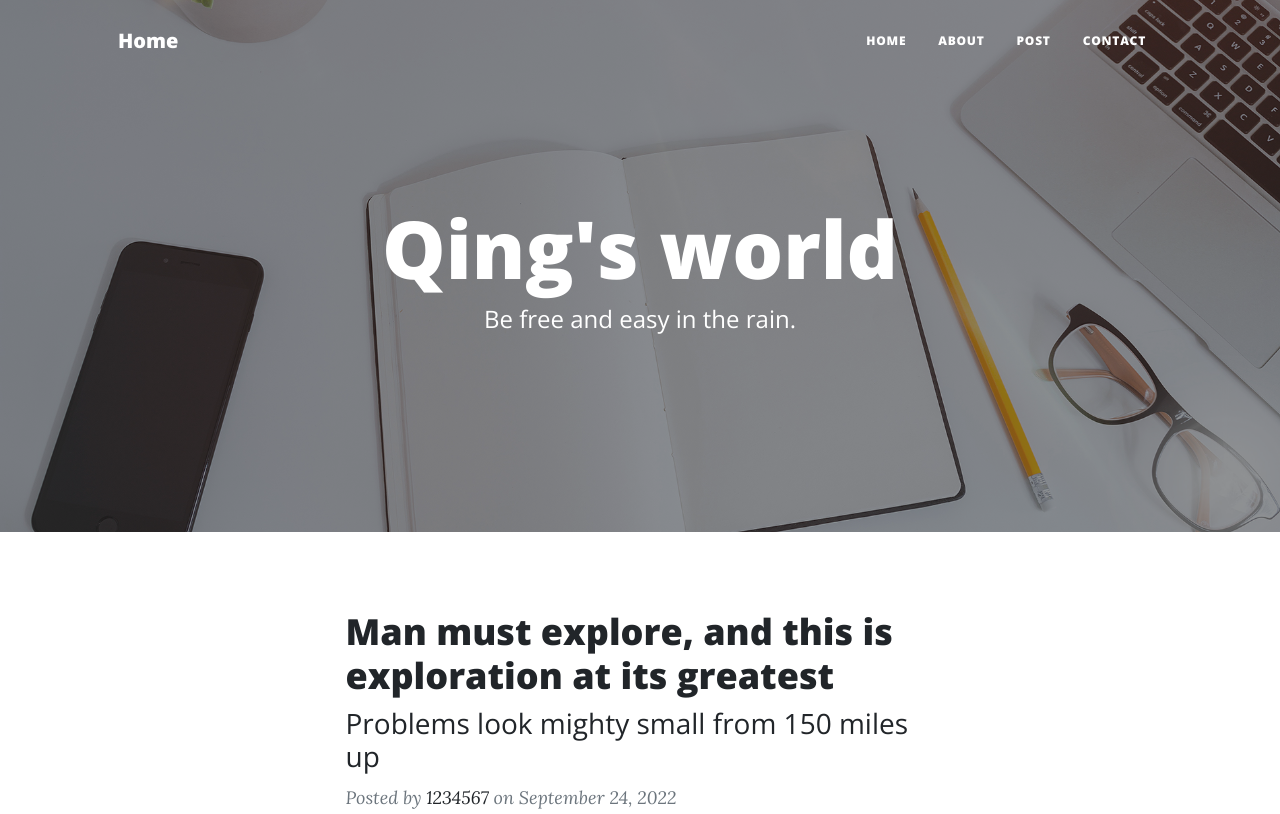
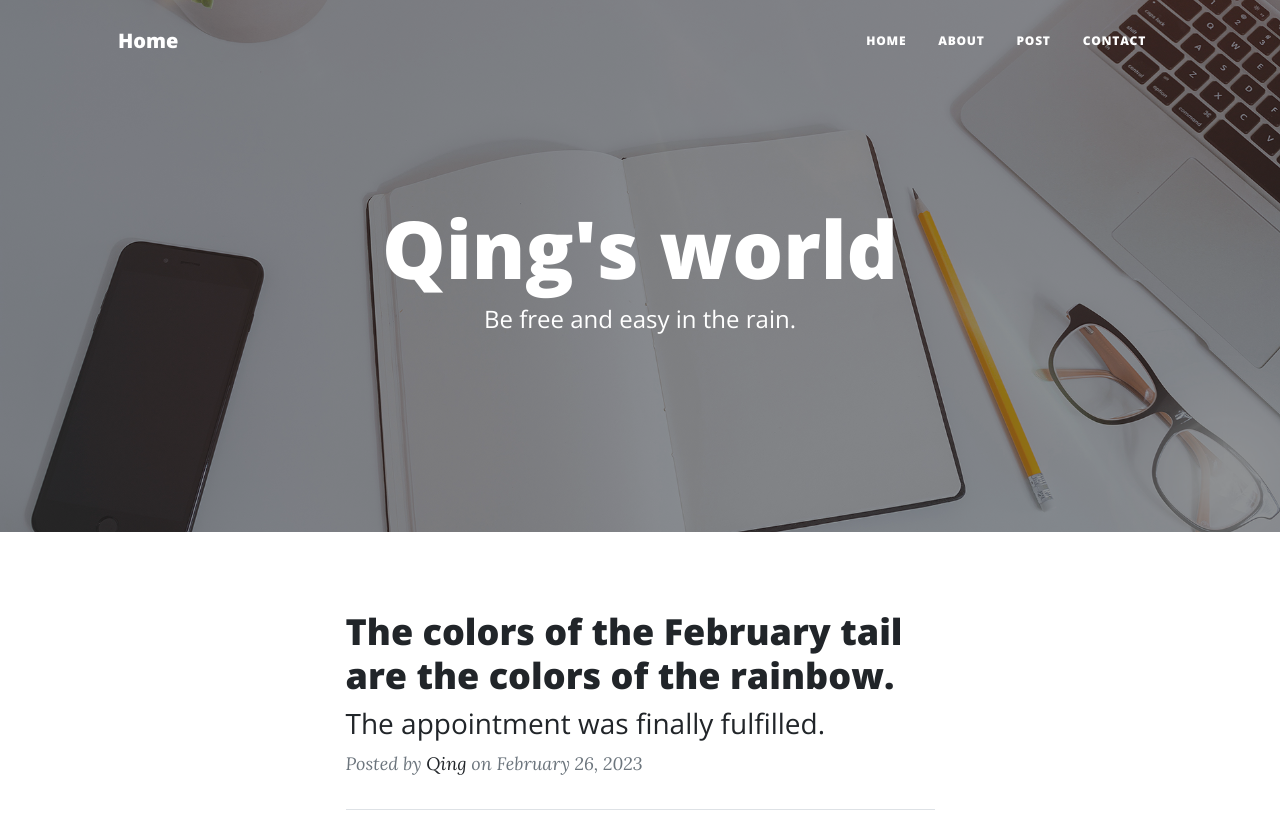
Before and after one commit to octopusQing/octopusQing.github.io, a plain HTML site: page index.html in a window 1280 px wide. Shown: the top 814 px of the page. Drawn offline with nearby package versions, Linux system fonts and the light colour scheme.

Commit message:
Update index.html

```diff
--- a/index.html
+++ b/index.html
@@ -54,13 +54,13 @@
                     <!-- Post preview-->
                     <div class="post-preview">
                         <a href="post.html">
-                            <h2 class="post-title">Man must explore, and this is exploration at its greatest</h2>
-                            <h3 class="post-subtitle">Problems look mighty small from 150 miles up</h3>
+                            <h2 class="post-title">The colors of the February tail are the colors of the rainbow.</h2>
+                            <h3 class="post-subtitle">The appointment was finally fulfilled.</h3>
                         </a>
                         <p class="post-meta">
                             Posted by
-                            <a href="#!">1234567</a>
-                            on September 24, 2022
+                            <a href="#!">Qing</a>
+                            on February 26, 2023
                         </p>
                     </div>
                     <!-- Divider-->
```
